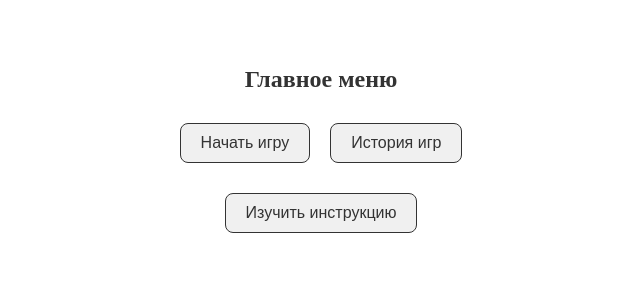
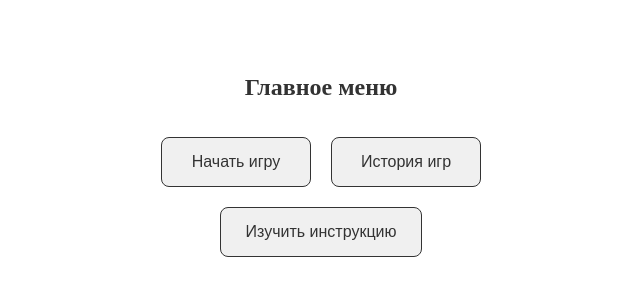
Before and after one commit to andrei-myshoves/js-game-guess-cards, a website built with webpack: page public/index.html in a window 1280 px wide. Shown: the whole page, without its empty margins (319-959 px from the left). Built offline with nearby package versions, Linux system fonts and the light colour scheme.

Commit message:
repair buttons with a grid in gamenenu.module.css

```diff
--- a/src/components/GameMenu/GameMenu.js
+++ b/src/components/GameMenu/GameMenu.js
@@ -2,30 +2,21 @@ import * as styles from './GameMenu.module.css'
 console.log(styles)
 
 export const menuItems = [
-    { id: 'gamePage', text: 'Начать игру', group: 'top' },
-    { id: 'historyPage', text: 'История игр', group: 'top' },
-    { id: 'settingsPage', text: 'Изучить инструкцию', group: 'bottom' },
+    { id: 'gamePage', text: 'Начать игру' },
+    { id: 'historyPage', text: 'История игр' },
+    { id: 'settingsPage', text: 'Изучить инструкцию' },
 ]
 
 export function GameMenu() {
-    const topButtons = menuItems
-        .filter(item => item.group === 'top')
-        .map(item => `<button id="${item.id}" class="${styles.button}">${item.text}</button>`)
-        .join('')
-
-    const bottomButtons = menuItems
-        .filter(item => item.group === 'bottom')
+    const Buttons = menuItems
         .map(item => `<button id="${item.id}" class="${styles.button}">${item.text}</button>`)
         .join('')
 
     return `
         <div class="${styles.menu}">
             <h1 class="${styles.title}">Главное меню</h1>
-            <div class="${styles.topButtons}">
-                ${topButtons}
-            </div>
-            <div class="${styles.bottomButtons}">
-                ${bottomButtons}
+            <div class="${styles.Buttons}">
+                ${Buttons}
             </div>
         </div>
     `
--- a/src/components/GameMenu/GameMenu.module.css
+++ b/src/components/GameMenu/GameMenu.module.css
@@ -6,34 +6,45 @@
 }
 
 .menu {
-    display: flex;
-    flex-direction: column;
-    align-items: center;
-    margin-top: 50px;
+    display: grid;
+    justify-items: center;
+    padding: 50px 20px;
+    gap: 20px;
 }
 
 .title {
     font-size: 24px;
     color: var(--text-default);
-    margin-bottom: 30px;
 }
 
-.topButtons {
-    display: flex;
+.Buttons {
+    display: grid;
+    grid-template-columns: 150px 150px;
+    grid-template-rows: auto auto;
     gap: 20px;
-    margin-bottom: 20px;
 }
 
-.bottomButtons {
-    margin-top: 10px;
+.button:nth-child(1) {
+    grid-column: 1;
+    grid-row: 1;
+}
+
+.button:nth-child(2) {
+    grid-column: 2;
+    grid-row: 1;
+}
+
+.button:nth-child(3) {
+    grid-column: 1 / 3;
+    justify-self: center;
+    grid-row: 2;
 }
 
 .button {
-    padding: 10px 20px;
+    padding: 15px 25px;
     font-size: 16px;
-    cursor: pointer;
     border-radius: 8px;
-    border: 1px solid #333;
+    border: 1px solid var(--text-default);
     background-color: var(--bg-default);
     color: var(--text-default);
     transition:
```
